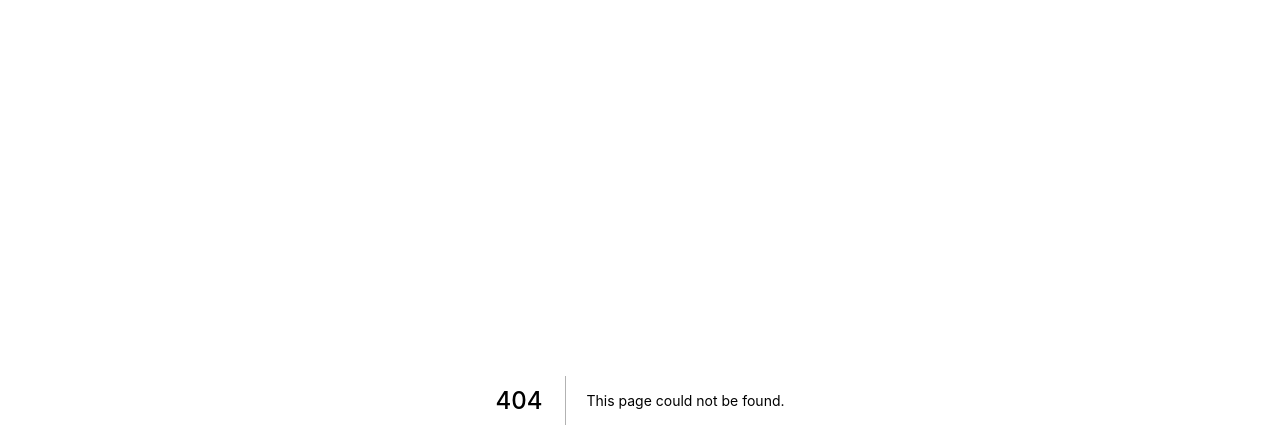
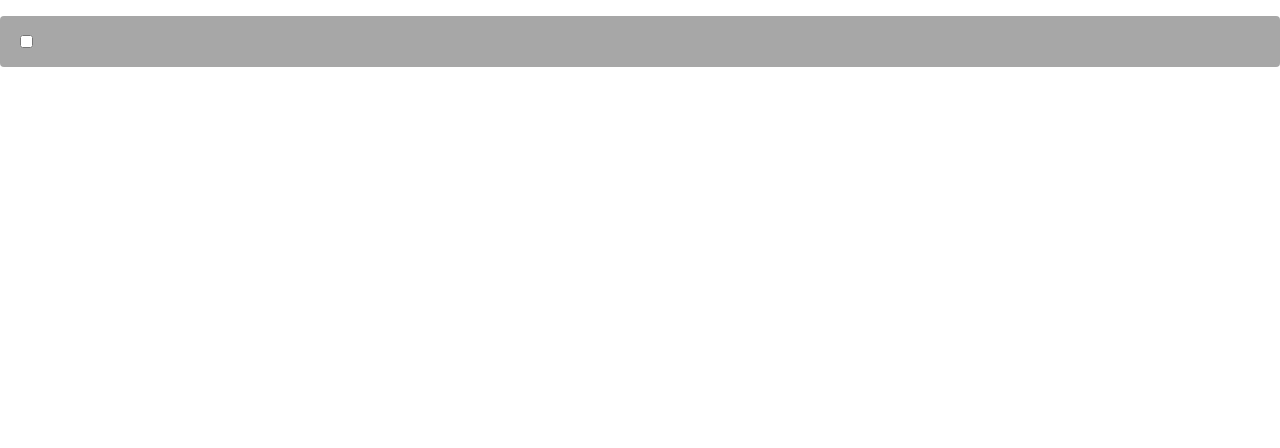
Before and after one commit to OpusJoao/doit, a Next.js app: page /components/todoBox in a window 1280 px wide. Before the commit this address had no page. Shown: the top 448 px of the page. Built offline with nearby package versions, Linux system fonts and the light colour scheme.

Commit message:
feat: create todoBox component

```diff
--- /dev/null
+++ b/pages/components/todoBox/index.js
@@ -0,0 +1,39 @@
+import styles from '../../../styles/ToDo.module.css'
+import { toast } from 'react-toastify'
+import { useState } from 'react'
+function ToDoBox(prop) {
+  const backgroundColorsByStatus = {
+    complete: '#35a261',
+    inProgress: '#a7a7a7',
+    uncomplete: '#e05f5f'
+  }
+  const [isCompleted, setIsCompleted] = useState(prop.status == 'complete')
+  function returnBackgroundByStatus(status){
+    return backgroundColorsByStatus[status] || backgroundColorsByStatus['inProgress']
+  }
+
+  function handleClickCheck(e){
+
+    if(prop.status !== 'complete'){
+      setIsCompleted(!isCompleted)
+      toast.success('Tarefa completa com sucesso!', {position: 'bottom-right'})
+    }else{
+      toast.error('Não é possível completar tarefa. Tarefa já completa', {position: 'bottom-right'})
+    }
+
+  }
+
+  return (
+      <div className={styles.todo_box} style={{ backgroundColor: returnBackgroundByStatus(prop.status) }}>
+        <div className={styles.todo_box_action}>
+          <input type='checkbox' id={`todoboxInput${prop.id}`} key={prop.id} onClick={handleClickCheck} checked={isCompleted} readOnly={isCompleted}/>
+        </div>
+        <div className={styles.todo_box_body}>
+          <span>{prop.text}</span>
+        </div>
+
+      </div>
+  )
+}
+
+export default ToDoBox
--- /dev/null
+++ b/styles/ToDo.module.css
@@ -0,0 +1,44 @@
+.todo_box{
+  margin-top: 1rem;
+  padding: 1rem;
+  background-color: #a7a7a7;
+  width: 100%;
+  border-radius: 4px;
+  display: flex;
+  word-break: break-word;
+  align-items: center;
+}
+
+.todo_box_body{
+  color: white;
+  width: 85%;
+}
+
+.todo_box_action{
+  height: 100%;
+  width: auto;
+  padding-right: 1rem;
+  display: flex;
+  justify-content: space-around;
+  align-items: center;
+  color: white;
+}
+
+.todo_box_button{
+  border-style: none;
+  background: transparent;
+  color: white;
+  font-size: 24px;
+  cursor: pointer;
+}
+
+.todo_box_button_check{
+  display: flex;
+  padding: .5rem;
+  border-style: none;
+  background: green;
+  color: white;
+  font-size: 24px;
+  cursor: pointer;
+  border-radius: 4px;
+}
```
